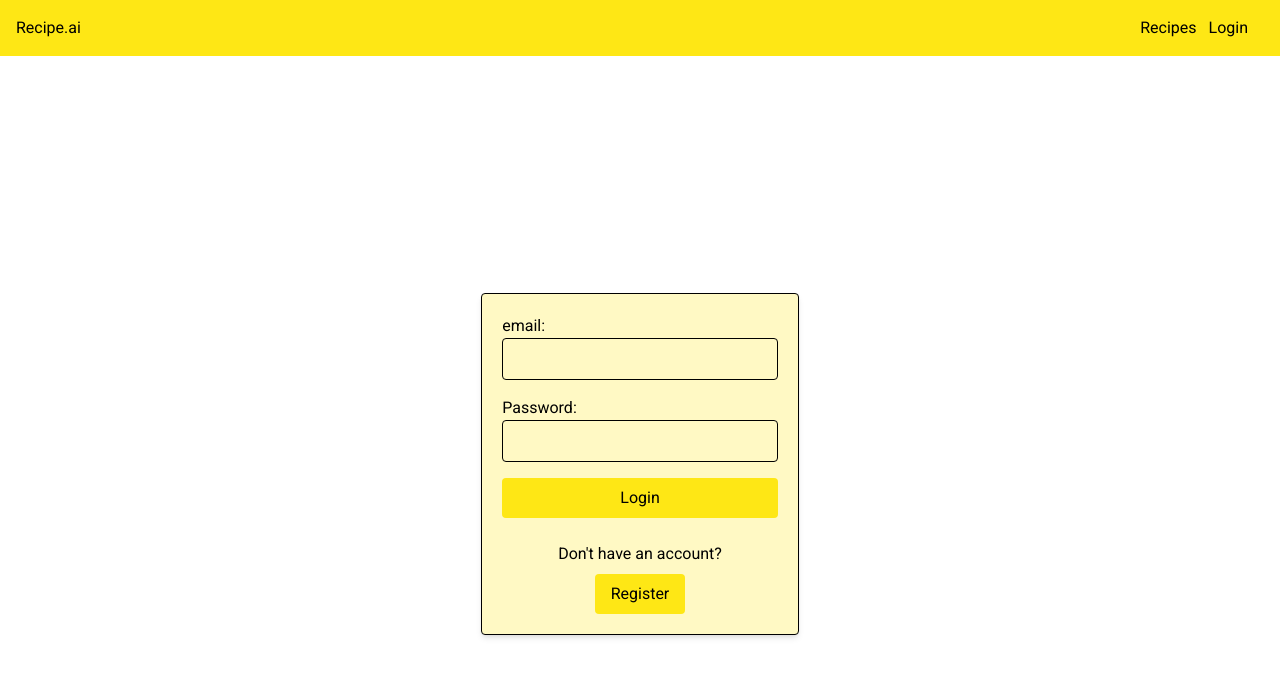
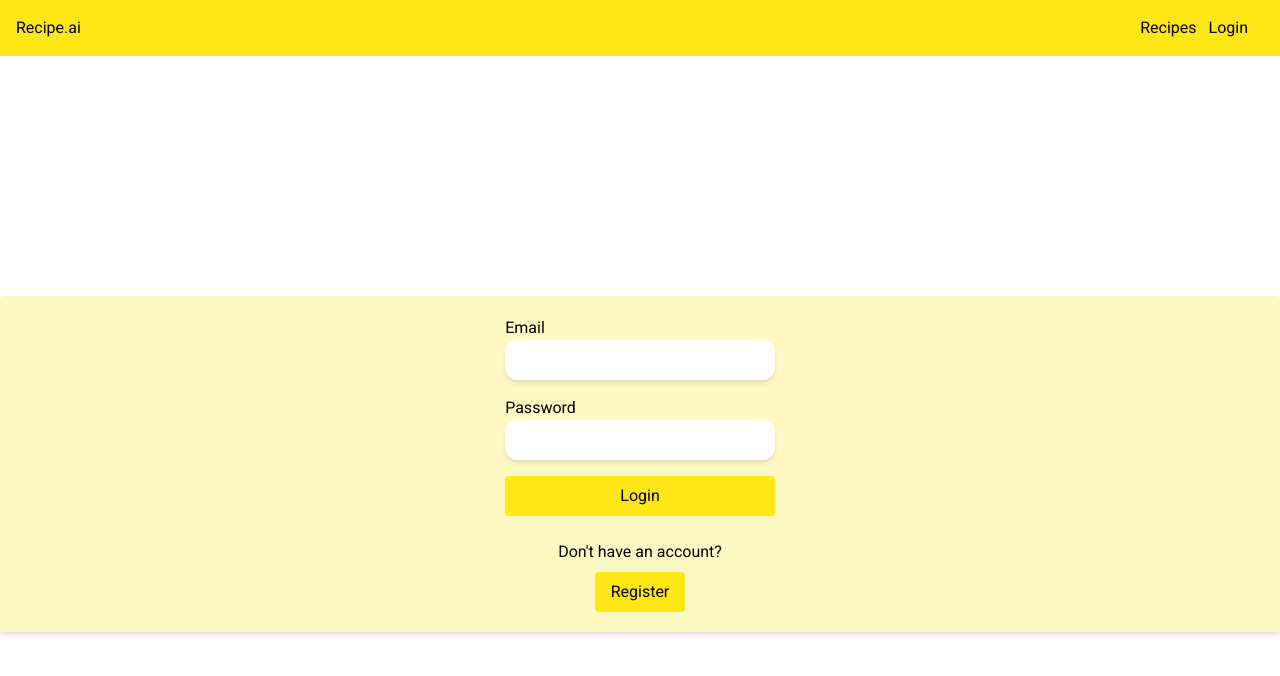
Before and after one commit to jakubsulima/recipeAi, a React (Vite) app in the folder frontend/recipeai/: page /Login in a window 1280 px wide. Shown: the top 676 px of the page. Built offline with nearby package versions, Linux system fonts and the light colour scheme.

Commit message:
changed login form, AddFridgeItemForm and CategorySwitcher styles

```diff
--- a/frontend/recipeai/src/components/AddFridgeItemForm.tsx
+++ b/frontend/recipeai/src/components/AddFridgeItemForm.tsx
@@ -74,14 +74,6 @@ const AddFridgeItemForm: React.FC<AddFridgeItemFormProps> = ({
         {dateError && <p className="text-red-500 text-sm mb-2">{dateError}</p>}
 
         <OptionsForm
-          label="Unit"
-          name="Unit"
-          options={["g", "kg", "ml", "l", "pcs", ""]}
-          currentOptions={unit}
-          onChange={(value) => setUnit(value as unitType)}
-          classname="mb-2"
-        />
-        <OptionsForm
           label="Category"
           name="Category"
           options={CATEGORY_VALUES}
@@ -109,6 +101,14 @@ const AddFridgeItemForm: React.FC<AddFridgeItemFormProps> = ({
             Please enter a valid positive number
           </p>
         )}
+        <OptionsForm
+          label="Unit"
+          name="Unit"
+          options={["g", "kg", "ml", "l", "pcs", ""]}
+          currentOptions={unit}
+          onChange={(value) => setUnit(value as unitType)}
+          classname="mb-2"
+        />
         <button
           onClick={addItem}
           disabled={
--- a/frontend/recipeai/src/components/CategorySwitcher.tsx
+++ b/frontend/recipeai/src/components/CategorySwitcher.tsx
@@ -27,8 +27,8 @@ const CategorySwitcher: React.FC<CategorySwitcherProps> = ({
         </button>
 
         <div className="px-6 py-2 bg-white w-64 text-center">
-          <h2 className="text-xl font-bold whitespace-nowrap">
-            {currentCategory.replace(/_/g, " ")}
+          <h2 className="text-xl font-semibold whitespace-nowrap">
+            {currentCategory.replace(/_/g, " ").toLowerCase().trim()}
           </h2>
         </div>
 
--- a/frontend/recipeai/src/pages/Login.tsx
+++ b/frontend/recipeai/src/pages/Login.tsx
@@ -53,15 +53,20 @@ const Login = () => {
 
   return (
     <div className="w-full h-screen flex items-center justify-center">
-      <div className="flex flex-col items-center justify-center p-5 bg-secondary border rounded shadow-md">
+      <div className="flex flex-col items-center justify-center p-5 bg-secondary rounded shadow-md w-full">
         {error && <div className="text-red-500 mb-4">{error}</div>}
         <form onSubmit={handleSubmit(onSubmit)} className="flex flex-col gap-4">
-          <div>
-            <label htmlFor="email">email:</label>
+          <div
+            className="
+          "
+          >
+            <label htmlFor="email" className="w-full">
+              Email
+            </label>
             <input
               id="email"
               {...register("email")}
-              className="border rounded p-2 w-full"
+              className="rounded-xl p-2 w-full shadow-md bg-white margin: auto"
             />
             {errors.email && (
               <p className="text-red-500 text-sm mt-1">
@@ -69,13 +74,13 @@ const Login = () => {
               </p>
             )}
           </div>
-          <div>
-            <label htmlFor="password">Password:</label>
+          <div className="">
+            <label htmlFor="password">Password</label>
             <input
               type="password"
               id="password"
               {...register("password")}
-              className="border rounded p-2 w-full"
+              className="rounded-xl p-2 w-full shadow-md bg-white "
             />
             {errors.password && (
               <p className="text-red-500 text-sm mt-1">
@@ -88,7 +93,7 @@ const Login = () => {
             disabled={isSubmitting}
             className={`${
               isSubmitting ? "bg-blue-300" : "bg-primary"
-            } text-black px-4 py-2 rounded`}
+            } text-black px-4 py-2 rounded-sm `}
           >
             {isSubmitting ? "Logging in..." : "Login"}
           </button>
@@ -96,7 +101,7 @@ const Login = () => {
             <p className="text-black pb-2">Don't have an account?</p>
             <button
               onClick={() => navigate("/register")}
-              className="text-black hover:cursor-pointer bg-primary px-4 py-2 rounded"
+              className="text-black hover:cursor-pointer bg-primary px-4 py-2 rounded-sm"
             >
               Register
             </button>
```
